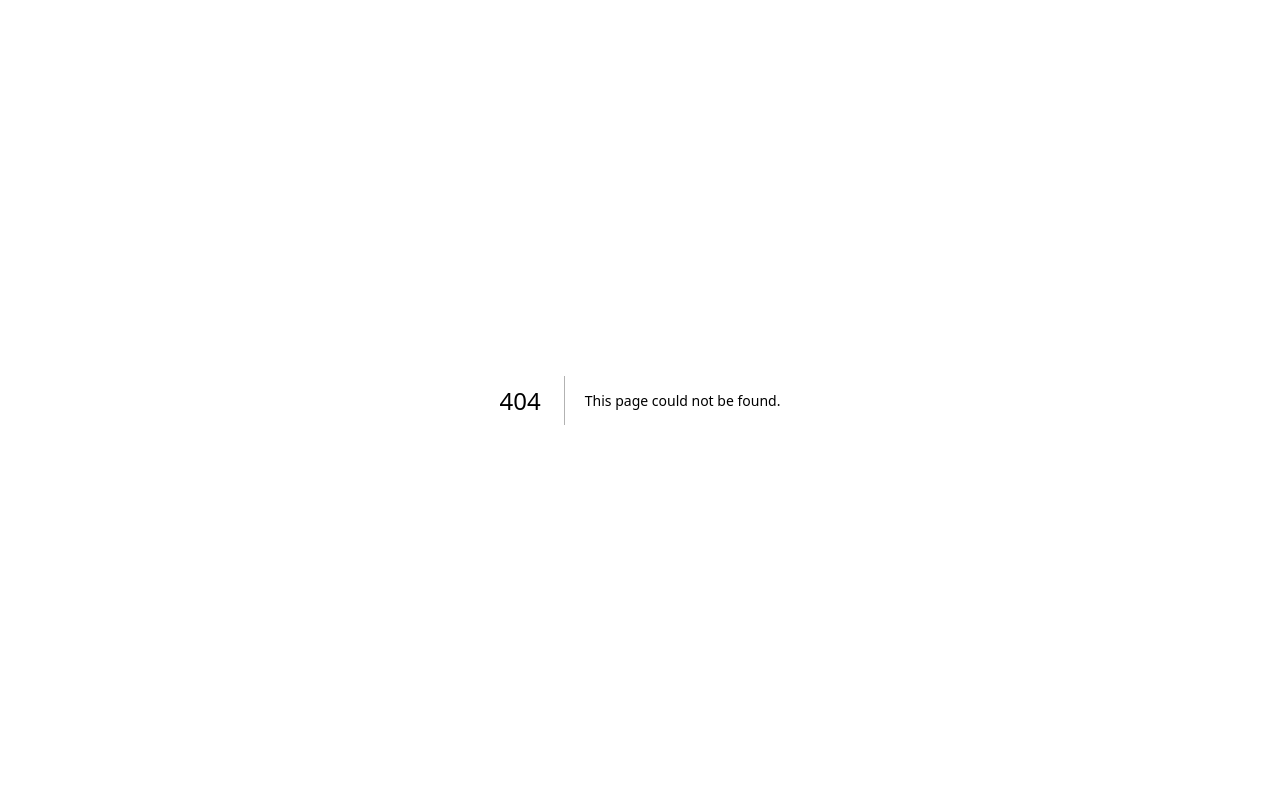
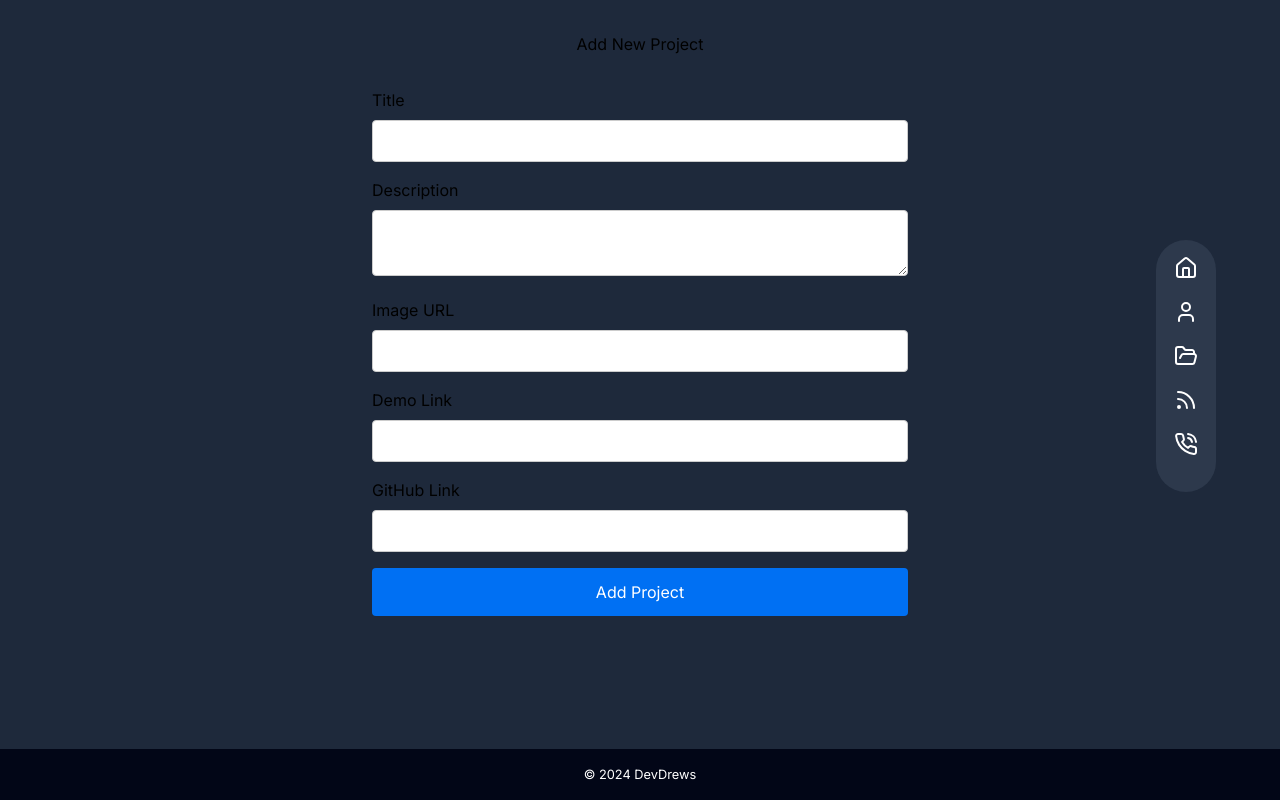
Before and after one commit to and-rews/devdrews, a Next.js app: page /createProject in a window 1280 px wide. Before the commit this address had no page. Built offline with nearby package versions, Linux system fonts and the light colour scheme.

Commit message:
about page added

```diff
--- /dev/null
+++ b/app/createProject/page.tsx
@@ -0,0 +1,103 @@
+"use client";
+
+import React, { useState, FormEvent } from "react";
+import { collection, addDoc } from "firebase/firestore";
+import { db } from "../../firebase";
+import styles from "../../styles/CreateProject.module.css";
+import Navbar from "@/components/Navbar";
+import Footer from "@/components/Footer";
+
+const CreateProject: React.FC = () => {
+  const [title, setTitle] = useState<string>("");
+  const [description, setDescription] = useState<string>("");
+  const [image, setImage] = useState<string>("");
+  const [demoLink, setDemoLink] = useState<string>("");
+  const [githubLink, setGithubLink] = useState<string>("");
+
+  const handleSubmit = async (e: FormEvent<HTMLFormElement>) => {
+    e.preventDefault();
+
+    try {
+      await addDoc(collection(db, "projects"), {
+        title,
+        description,
+        image,
+        demoLink,
+        githubLink,
+      });
+      alert("Project added successfully!");
+      setTitle("");
+      setDescription("");
+      setImage("");
+      setDemoLink("");
+      setGithubLink("");
+    } catch (error) {
+      console.error("Error adding project: ", error);
+      alert("Error adding project. Please try again.");
+    }
+  };
+
+  return (
+    <>
+      <Navbar />
+      <div className={styles.createProject}>
+        <h1 className={styles.h1}>Add New Project</h1>
+        <form onSubmit={handleSubmit} className={styles.form}>
+          <div className={styles.formGroup}>
+            <label htmlFor="title">Title</label>
+            <input
+              type="text"
+              id="title"
+              value={title}
+              onChange={(e) => setTitle(e.target.value)}
+              required
+            />
+          </div>
+          <div className={styles.formGroup}>
+            <label htmlFor="description">Description</label>
+            <textarea
+              id="description"
+              value={description}
+              onChange={(e) => setDescription(e.target.value)}
+              required
+            ></textarea>
+          </div>
+          <div className={styles.formGroup}>
+            <label htmlFor="image">Image URL</label>
+            <input
+              type="text"
+              id="image"
+              value={image}
+              onChange={(e) => setImage(e.target.value)}
+              required
+            />
+          </div>
+          <div className={styles.formGroup}>
+            <label htmlFor="demoLink">Demo Link</label>
+            <input
+              type="text"
+              id="demoLink"
+              value={demoLink}
+              onChange={(e) => setDemoLink(e.target.value)}
+            />
+          </div>
+          <div className={styles.formGroup}>
+            <label htmlFor="githubLink">GitHub Link</label>
+            <input
+              type="text"
+              id="githubLink"
+              value={githubLink}
+              onChange={(e) => setGithubLink(e.target.value)}
+            />
+          </div>
+          <button type="submit" className={styles.submitButton}>
+            Add Project
+          </button>
+        </form>
+      </div>
+      <Footer />
+    </>
+  );
+};
+
+export default CreateProject;
--- a/firebase.js
+++ b/firebase.ts
@@ -1,5 +1,6 @@
-import firebase from "firebase/app";
-import "firebase/database";
+import { initializeApp } from "firebase/app";
+import { getAnalytics } from "firebase/analytics";
+import { getFirestore } from "firebase/firestore";
 
 const firebaseConfig = {
   apiKey: "AIzaSyA3xQmOWvZRZf6jRK6rEAeW-nEqJw7xMCY",
@@ -11,10 +12,9 @@ const firebaseConfig = {
   measurementId: "G-MD4F8D8E3X",
 };
 
-if (!firebase.apps.length) {
-  firebase.initializeApp(firebaseConfig);
-}
-
-const db = firebase.database();
+// Initialize Firebase
+const app = initializeApp(firebaseConfig);
+const analytics = getAnalytics(app);
+const db = getFirestore(app);
 
 export { db };
--- /dev/null
+++ b/styles/CreateProject.module.css
@@ -0,0 +1,45 @@
+.createProject {
+  padding: 2rem;
+  max-width: 600px;
+  margin: 0 auto;
+}
+
+.h1 {
+  text-align: center;
+  margin-bottom: 2rem;
+}
+
+.form {
+  display: flex;
+  flex-direction: column;
+}
+
+.formGroup {
+  margin-bottom: 1rem;
+}
+
+.formGroup label {
+  display: block;
+  margin-bottom: 0.5rem;
+}
+
+.formGroup input,
+.formGroup textarea {
+  width: 100%;
+  padding: 0.5rem;
+  border: 1px solid #ccc;
+  border-radius: 4px;
+}
+
+.submitButton {
+  padding: 0.75rem;
+  background-color: #0070f3;
+  color: #fff;
+  border: none;
+  border-radius: 4px;
+  cursor: pointer;
+}
+
+.submitButton:hover {
+  background-color: #005bb5;
+}
```
